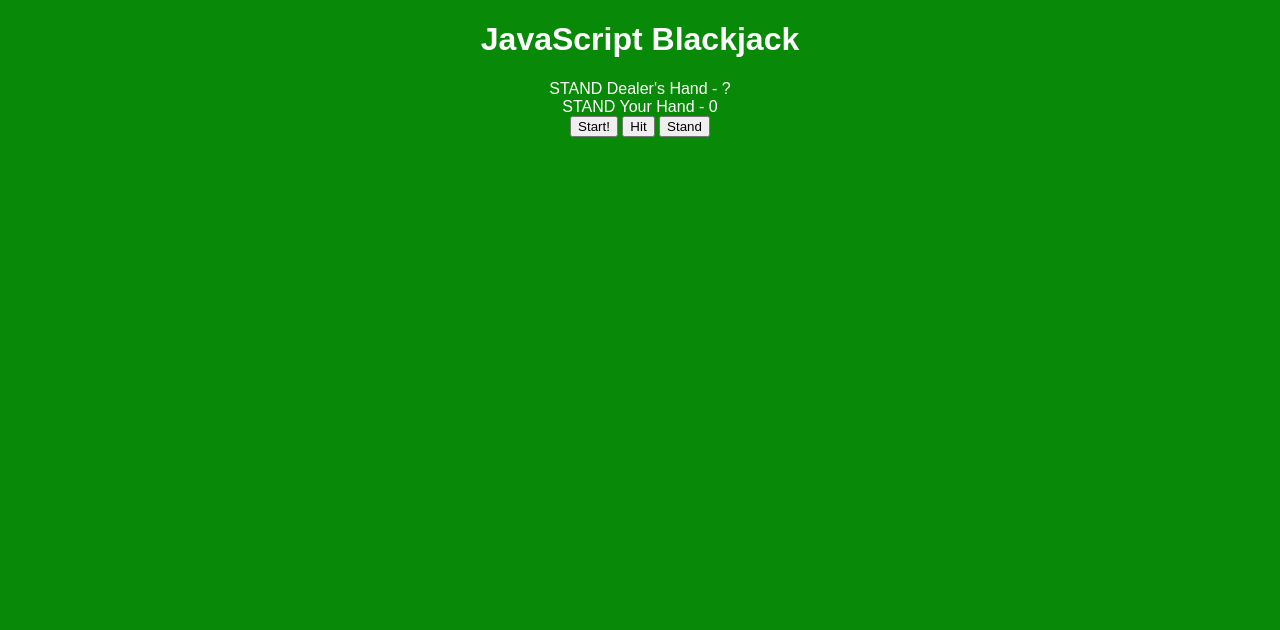
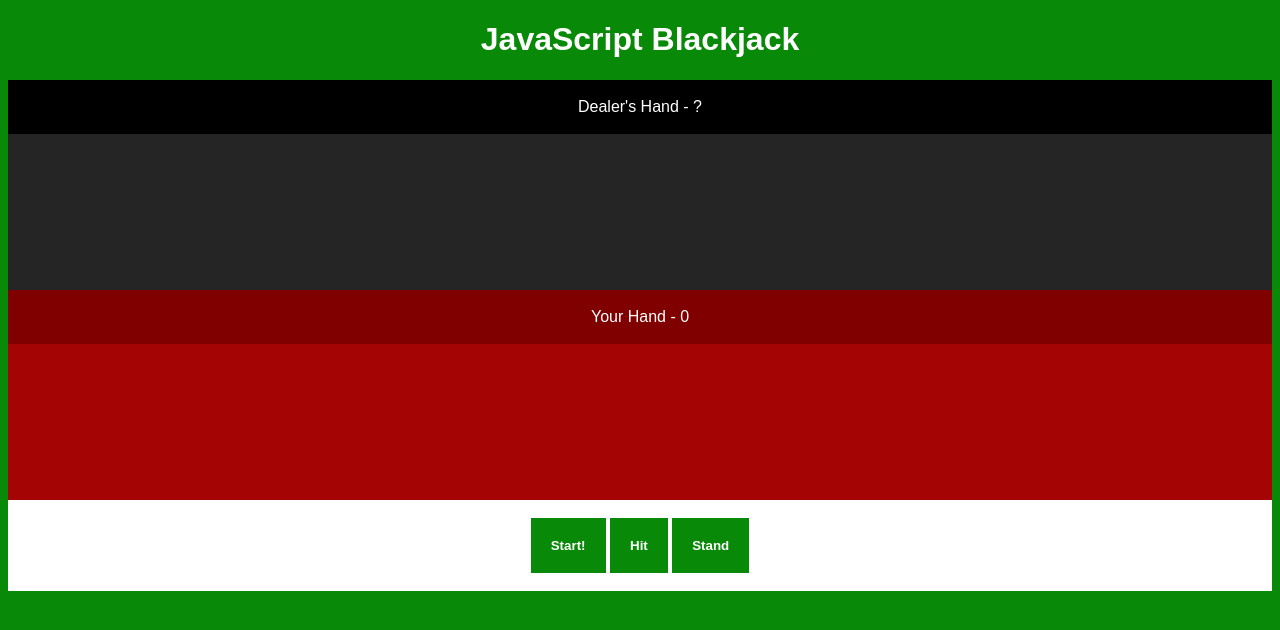
Before and after one commit to GregorP98/Blackjack, a plain HTML site: page index.html in a window 1280 px wide. Drawn offline with Linux system fonts and the light colour scheme.

Commit message:
Update blackjackstyle.css

```diff
--- a/styles/blackjackstyle.css
+++ b/styles/blackjackstyle.css
@@ -5,21 +5,21 @@ body {
   text-align: center;
 }
 
-#deal-data, #play-data, #deal-cards, #play-cards, #play-control { padding: 18px; }
-#deal-data, #play-data { font-weight: 700; }
-#deal-cards, #play-cards { min-height: 120px; }
-#deal-data { background: #000000; }
-#deal-cards { background: #252525; }
-#play-data { background: #800000; }
-#play-cards { background: #A40404; }
-#play-control { background: #ffffff; }
-#deal-stand, #play-stand {
+#dealer-data, #player-data, #dealer-cards, #player-cards, #player-control { padding: 18px; }
+#dealer-data, #player-data { font-weight: 500; }
+#dealer-cards, #player-cards { min-height: 120px; }
+#dealer-data { background: #000000; }
+#dealer-cards { background: #252525; }
+#player-data { background: #800000; }
+#player-cards { background: #A40404; }
+#player-control { background: #ffffff; }
+#dealer-stand, #player-stand {
   display: none; padding: 5px;
   color: #fff; background: #088A08;
 }
-#deal-stand.stood, #play-stand.stood { display: inline-block; }
+#dealer-stand.stood, #player-stand.stood { display: inline-block; }
 
-#deal-cards, #play-cards {
+#dealer-cards, #player-cards {
   display: flex;
   flex-wrap: wrap;
 }
@@ -33,7 +33,7 @@ body {
   background: #000000;
 }
 
-#play-control input {
+#player-control input {
   cursor: pointer;
   font-weight: 700;
   padding: 20px 20px;
```
